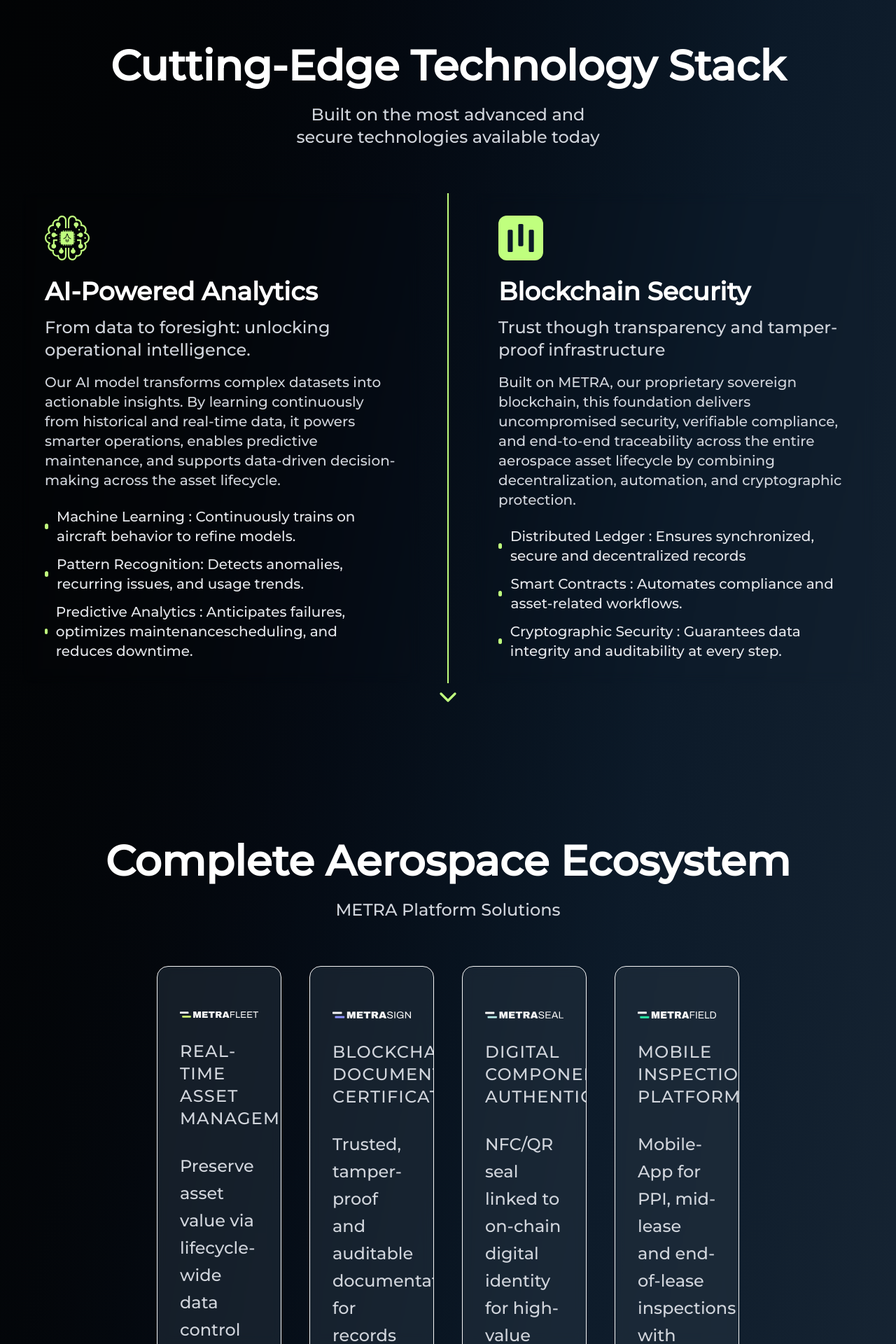
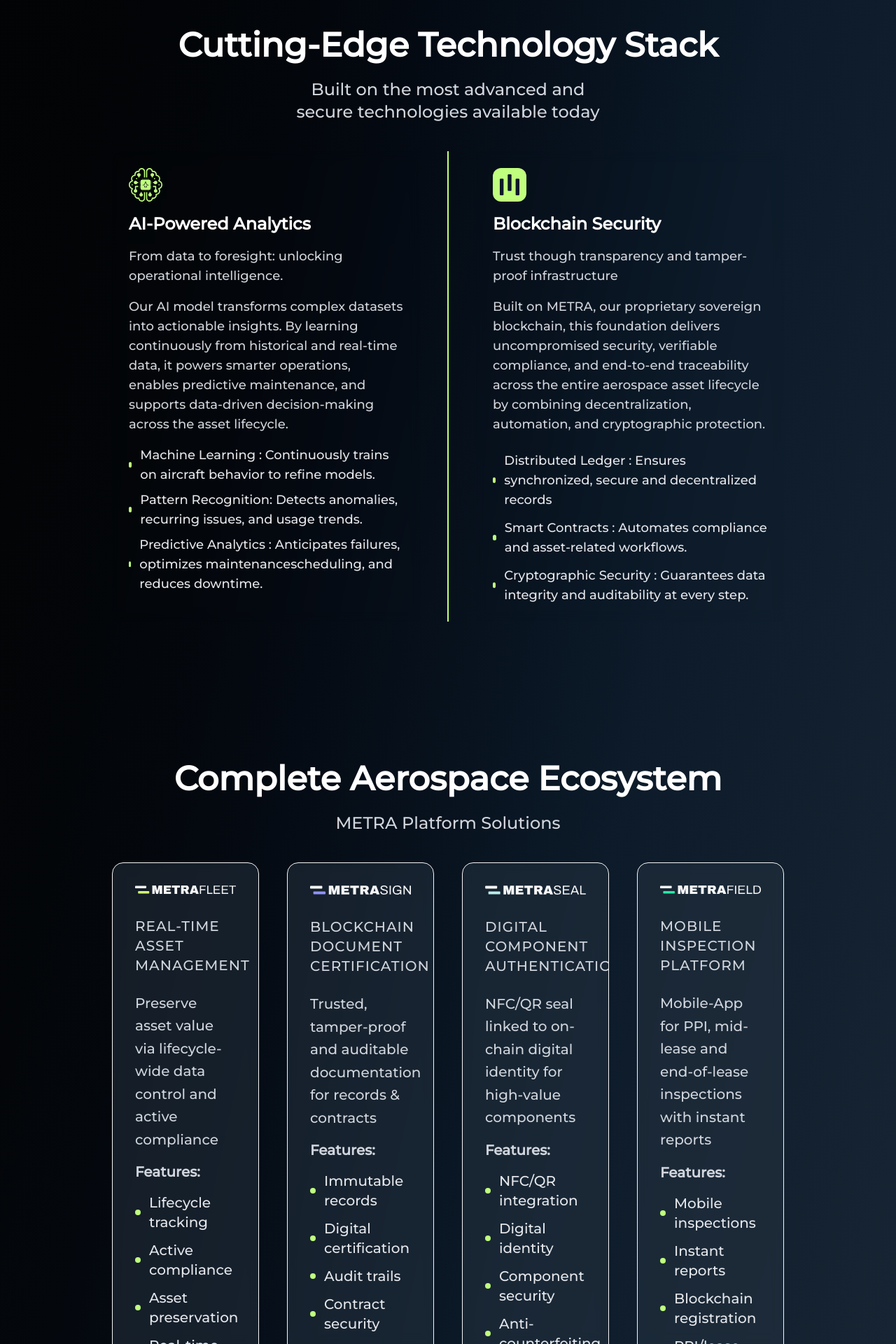
Before and after one commit to BlockService-FR/arts-innovations-landing, a Next.js app: page / in a window 1280 px wide. Shown: the part 880-2800 px from the top of the page at 70% size. Built offline with nearby package versions, Linux system fonts and the light colour scheme.

Commit message:
Improving responsive design

```diff
--- a/app/page.tsx
+++ b/app/page.tsx
@@ -5,6 +5,7 @@
 import Navigation from '@/components/Navigation'
 import HeroSection from '@/components/HeroSection'
 import AboutSection from '@/components/AboutSection'
+import ImpactSection from '@/components/ImpactSection'
 import ContactSection from '@/components/ContactSection'
 import Footer from '@/components/Footer'
 import TechnologySection from '@/components/TechnologySection'
@@ -26,6 +27,7 @@
       <HeroSection />
       <TechnologySection />
       <SolutionsSection />
+      <ImpactSection />
       <AboutSection />
       <FAQSection />
       <ContactSection />
--- a/components/AboutSection.tsx
+++ b/components/AboutSection.tsx
@@ -54,88 +54,9 @@
     },
   ];
 
-    const impactStats = [
-    {
-      icon: Shield,
-      value: 99.9,
-      labelKey: 'impact.stats.integrity.label',
-      descriptionKey: 'impact.stats.integrity.description'
-    },
-    {
-      icon: Clock,
-      value: 50,
-      labelKey: 'impact.stats.inspections.label',
-      descriptionKey: 'impact.stats.inspections.description'
-    },
-    {
-      icon: Eye,
-      value: 100,
-      labelKey: 'impact.stats.audit.label',
-      descriptionKey: 'impact.stats.audit.description'
-    },
-    {
-      icon: TrendingUp,
-      valueKey: 'impact.stats.monitoring.value',
-      labelKey: 'impact.stats.monitoring.label',
-      descriptionKey: 'impact.stats.monitoring.description'
-    }
-  ]
-
   return (
-    <section id="about" className="py-20 relative min-h-screen flex flex-col gap-16 justify-start items-center overflow-hidden mt-10">
-      <div className="max-w-[70vw] mx-auto my-auto px-4 sm:px-6 lg:px-8 grid grid-cols-1 md:grid-cols-2 gap-40">
-
-        <motion.div
-          initial={{ opacity: 0, y: 30 }}
-          whileInView={{ opacity: 1, y: 0 }}
-
-          className="mb-10 md:order-2 text-end"
-        >
-          <h2 className="text-4xl md:text-6xl font-space-grotesk font-bold mb-6 text-white text-balance">
-            {t('impact.title')}
-          </h2>
-          <p className="text-4xl text-gray-300 ml-auto mt-10">
-            {t('impact.subtitle')}
-          </p>
-          <p className="text-2xl text-gray-300 max-w-3xl ml-auto mt-10">
-            {t('impact.description')}
-          </p>
-        </motion.div>
-        <div className="grid grid-cols-1 md:grid-cols-2 gap-20 md:order-1">
-          {impactStats.map((stat, index) => {
-            const Icon = stat.icon
-            return (
-              <motion.div
-                key={index}
-                initial={{ opacity: 0, y: 50 }}
-                whileInView={{ opacity: 1, y: 0 }}
-
-                transition={{ delay: index * 0.1 }}
-                whileHover={{ scale: 1.05 }}
-                className="text-center p-6 bg-arts-teal/50 backdrop-blur-sm rounded-2xl border border-arts-light hover:border-arts-green transition-all duration-300"
-              >
-                <div className="w-16 h-16 bg-arts-green rounded-full flex items-center justify-center mx-auto mb-4">
-                  <Icon size={32} className="text-arts-navy" />
-                </div>
-                <motion.div
-                  initial={{ scale: 0 }}
-                  whileInView={{ scale: 1 }}
-
-                  transition={{ delay: index * 0.1 + 0.3, type: "spring" }}
-                  className="text-4xl font-bold text-arts-green mb-2"
-                >
-                  {/* <AnimatedCounter from={0} to={99} /> */}
-                  {stat.valueKey ? t(stat.valueKey) : <AnimatedCounter from={0} to={stat.value!} suffix="%"/>}
-                </motion.div>
-                <h3 className="text-xl font-semibold mb-2 text-white">{t(stat.labelKey)}</h3>
-                <p className="text-gray-300 text-sm">{t(stat.descriptionKey)}</p>
-              </motion.div>
-            )
-          })}
-        </div>
-
-      </div>
-      <div className="max-w-[70vw] mx-auto my-auto px-4 sm:px-6 lg:px-8">
+    <section id="about" className="py-20 relative min-h-screen flex flex-col gap-16 justify-start items-center overflow-hidden">
+      <div className="w-full lg:max-w-[80vw] mx-auto my-auto px-4 sm:px-6 lg:px-8">
         <div className="grid grid-cols-1 lg:grid-cols-2 gap-12 items-center">
           <div>
             <motion.div
@@ -143,10 +64,10 @@
               whileInView={{ opacity: 1, y: 0 }}
               className="text-start mb-10"
             >
-              <h2 className="text-4xl md:text-6xl font-space-grotesk font-bold mb-6 text-white text-balance">
+              <h2 className="text-4xl lg:text-5xl font-space-grotesk font-bold mb-6 text-white text-balance">
                 {t("about.title")}
               </h2>
-              <p className="text-4xl text-gray-300 mr-auto mt-10">
+              <p className="text-2xl text-gray-300 mr-auto mt-10">
                 {t("about.subtitle")}
               </p>
             </motion.div>
--- a/components/HeroSection.tsx
+++ b/components/HeroSection.tsx
@@ -84,12 +84,12 @@
             animate={{ opacity: 1, y: 0 }}
             transition={{ duration: 0.8 }}
           >
-            <h1 className="text-5xl md:text-7xl font-space-grotesk font-bold mb-6 pb-2 bg-gradient-to-r text-arts-light bg-clip-text">
+            <h1 className="text-4xl lg:text-5xl font-space-grotesk font-bold mb-6 pb-2 bg-gradient-to-r text-arts-light bg-clip-text">
               {t("hero.title.before")}{" "}
               <WordRotate className="text-arts-lime" words={heroWords} />{" "}
               {t("hero.title.after")}
             </h1>
-            <p className="text-xl md:text-2xl text-gray-200 mb-8 max-w-4xl mx-auto text-balance">
+            <p className="text-xl lg:text-2xl text-gray-200 mb-8 max-w-4xl mx-auto text-balance">
               {t("hero.subtitle")}
             </p>
           </motion.div>
--- /dev/null
+++ b/components/ImpactSection.tsx
@@ -0,0 +1,94 @@
+"use client";
+
+import { motion } from "framer-motion";
+import { useTranslation } from "react-i18next";
+import { Award, Users, Globe, Zap, TrendingUp, Clock, Shield, Eye } from "lucide-react";
+import AnimatedCounter from './ui/AnimatedCounter'
+
+export default function ImpactSection() {
+  const { t } = useTranslation();
+
+    const impactStats = [
+    {
+      icon: Shield,
+      value: 99.9,
+      labelKey: 'impact.stats.integrity.label',
+      descriptionKey: 'impact.stats.integrity.description'
+    },
+    {
+      icon: Clock,
+      value: 50,
+      labelKey: 'impact.stats.inspections.label',
+      descriptionKey: 'impact.stats.inspections.description'
+    },
+    {
+      icon: Eye,
+      value: 100,
+      labelKey: 'impact.stats.audit.label',
+      descriptionKey: 'impact.stats.audit.description'
+    },
+    {
+      icon: TrendingUp,
+      valueKey: 'impact.stats.monitoring.value',
+      labelKey: 'impact.stats.monitoring.label',
+      descriptionKey: 'impact.stats.monitoring.description'
+    }
+  ]
+
+  return (
+    <section id="impact" className="py-20 relative min-h-screen flex flex-col gap-16 justify-start items-center overflow-hidden">
+      <div className="w-full lg:max-w-[80vw] mx-auto my-auto px-4 sm:px-6 lg:px-8 grid grid-cols-1 lg:grid-cols-2 gap-10 lg:gap-40">
+
+        <motion.div
+          initial={{ opacity: 0, y: 30 }}
+          whileInView={{ opacity: 1, y: 0 }}
+
+          className="mb-10 lg:order-2 text-center lg:text-end"
+        >
+          <h2 className="text-4xl lg:text-5xl font-space-grotesk font-bold mb-6 text-white text-balance">
+            {t('impact.title')}
+          </h2>
+          <p className="text-2xl text-gray-300 ml-auto mt-10">
+            {t('impact.subtitle')}
+          </p>
+          <p className="text-2xl text-gray-300 max-w-3xl ml-auto mt-10">
+            {t('impact.description')}
+          </p>
+        </motion.div>
+        <div className="grid grid-cols-1 md:grid-cols-2 gap-20 lg:order-1">
+          {impactStats.map((stat, index) => {
+            const Icon = stat.icon
+            return (
+              <motion.div
+                key={index}
+                initial={{ opacity: 0, y: 50 }}
+                whileInView={{ opacity: 1, y: 0 }}
+
+                transition={{ delay: index * 0.1 }}
+                whileHover={{ scale: 1.05 }}
+                className="text-center p-6 bg-arts-teal/50 backdrop-blur-sm rounded-2xl border border-arts-light hover:border-arts-green transition-all duration-300"
+              >
+                <div className="w-16 h-16 bg-arts-green rounded-full flex items-center justify-center mx-auto mb-4">
+                  <Icon size={32} className="text-arts-navy" />
+                </div>
+                <motion.div
+                  initial={{ scale: 0 }}
+                  whileInView={{ scale: 1 }}
+
+                  transition={{ delay: index * 0.1 + 0.3, type: "spring" }}
+                  className="text-4xl font-bold text-arts-green mb-2"
+                >
+                  {/* <AnimatedCounter from={0} to={99} /> */}
+                  {stat.valueKey ? t(stat.valueKey) : <AnimatedCounter from={0} to={stat.value!} suffix="%"/>}
+                </motion.div>
+                <h3 className="text-xl font-semibold mb-2 text-white">{t(stat.labelKey)}</h3>
+                <p className="text-gray-300 text-sm">{t(stat.descriptionKey)}</p>
+              </motion.div>
+            )
+          })}
+        </div>
+
+      </div>
+    </section>
+  );
+}
--- a/components/Navigation.tsx
+++ b/components/Navigation.tsx
@@ -74,12 +74,12 @@
                 {t(`navigation.${item.key}`)}
               </motion.a>
             ))}
-            <LanguageSwitcher />
+            {/* <LanguageSwitcher /> */}
           </div>
 
           {/* Mobile Menu Button */}
           <div className="md:hidden flex items-center space-x-4">
-            <LanguageSwitcher />
+            {/* <LanguageSwitcher /> */}
             <button
               onClick={() => setIsMobileMenuOpen(!isMobileMenuOpen)}
               className="text-white hover:text-arts-green transition-colors duration-200"
--- a/components/SolutionsSection.tsx
+++ b/components/SolutionsSection.tsx
@@ -208,18 +208,18 @@
             <motion.div
           initial={{ opacity: 0, y: 30 }}
           whileInView={{ opacity: 1, y: 0 }}
-          className="text-center mb-16 mt-16"
+          className="text-center mb-6 mt-6 lg:mb-10 lg:mt-10"
         >
-          <h2 className="text-4xl md:text-6xl font-space-grotesk font-bold mb-6 text-white text-balance">
+          <h2 className="text-4xl lg:text-5xl font-space-grotesk font-bold mb-6 text-white text-balance">
             {t("solutions.title")}
           </h2>
           <p className="text-2xl text-gray-300 max-w-3xl mx-auto text-balance">
             {t("solutions.subtitle")}
           </p>
         </motion.div>
-      <div className="max-w-[70vw] mx-auto px-4 sm:px-6 lg:px-8 flex-grow items-center flex">
+      <div className="w-full lg:max-w-[80vw] mx-auto px-4 sm:px-6 lg:px-8 flex-grow items-center flex">
 
-        <div className="grid grid-cols-1 md:grid-cols-4 gap-10 h-full">
+        <div className="grid grid-cols-1 md:grid-cols-2 lg:grid-cols-4 gap-5 lg:gap-10 h-full">
           {solutions.map((solution, index) => {
             return (
               <motion.div
@@ -247,7 +247,7 @@
                   whileInView="visible"
                   // viewport={{ once: true }}
                 >
-                  <div className="w-full h-auto mb-8 mt-8 max-w-xs items-start">
+                  <div className="w-full h-auto mb-8 max-w-xs items-start">
                     <Image
                       src={solution.image}
                       alt={t(solution.titleKey)}
@@ -263,10 +263,7 @@
                   </div>
 
                   <div className="space-y-2">
-                  </div>
-
-                  <div className="space-y-2">
-                    <p className="text-2xl font-medium text-gray-300 uppercase tracking-wider">
+                    <p className="text-lg lg:text-xl font-medium text-gray-300 uppercase tracking-wider">
                       {t(solution.subtitleKey)}
                     </p>
                   </div>
@@ -279,27 +276,27 @@
                   initial="hidden"
                   whileInView="visible"
                   // viewport={{ once: true }}
-                  className="space-y-8"
+                  className="space-y-4"
                 >
                   {/* Description */}
                   <motion.div
                     variants={contentItemVariants}
-                    className="mt-8"
+                    className="mt-6"
                   >
-                    <p className="text-2xl text-gray-300 leading-relaxed font-medium">
+                    <p className="text-xl text-gray-300 leading-relaxed font-medium">
                       {t(solution.descriptionKey)}
                     </p>
                   </motion.div>
 
                   {/* Features Section */}
                   <motion.div variants={contentItemVariants}>
-                    <h4 className="text-2xl font-semibold text-gray-300 mb-4">
+                    <h4 className="text-xl font-semibold text-gray-300 mb-4">
                       {t("solutions.keyFeatures")}
                     </h4>
 
                     <motion.ul
                       variants={featuresContainerVariants}
-                      className="space-y-3 text-2xl"
+                      className="space-y-3 text-xl"
                     >
                       {solution.featuresKeys.map((benefitKey, benefitIndex) => (
                         <motion.li
@@ -323,7 +320,7 @@
         </div>
       </div>
              {/* CTA Button - Positioned at bottom of section */}
-      <motion.div
+      {/* <motion.div
         initial={{ opacity: 0, y: 30 }}
         animate={{ opacity: 1, y: 0 }}
         transition={{ duration: 0.8, delay: 0.3 }}
@@ -337,7 +334,7 @@
         >
           <ChevronDown size={40} />
         </motion.button>
-      </motion.div>
+      </motion.div> */}
     </section>
   );
 }
--- a/components/TechnologySection.tsx
+++ b/components/TechnologySection.tsx
@@ -282,16 +282,16 @@
       <motion.div
         initial={{ opacity: 0, y: 30 }}
         whileInView={{ opacity: 1, y: 0 }}
-        className="text-center mb-16 mt-16"
+        className="text-center mb-6 mt-6 lg:mb-10 lg:mt-10"
       >
-        <h2 className="text-4xl md:text-6xl font-space-grotesk font-bold mb-6 text-white text-balance">
+        <h2 className="text-4xl lg:text-5xl font-space-grotesk font-bold mb-6 text-white text-balance">
           {t("technology.title")}
         </h2>
         <p className="text-2xl text-gray-300 max-w-3xl mx-auto text-balance">
           {t("technology.subtitle")}
         </p>
       </motion.div>
-      <div className="max-w-7xl mx-auto px-4 sm:px-6 lg:px-8 flex-grow items-center flex">
+      <div className="w-full lg:max-w-[80vw] mx-auto px-4 sm:px-6 lg:px-8 flex-grow items-center flex">
         <motion.div
           variants={splitContainerVariants}
           className="grid grid-cols-1 md:grid-cols-2 gap-20 relative"
@@ -304,12 +304,12 @@
               scale: 1.02,
               transition: { duration: 0.2 },
             }}
-            className="backdrop-blur-sm p-8 transition-all duration-300"
+            className="backdrop-blur-sm p-6 transition-all duration-300"
           >
             <motion.div variants={contentVariants}>
               <motion.div
                 variants={iconVariants}
-                className="w-16 h-16 rounded-xl flex items-center justify-center mb-6"
+                className="w-12 h-12 rounded-xl flex items-center justify-center mb-4"
               >
                 <Image
                   src="/ai.svg"
@@ -322,27 +322,27 @@
 
               <motion.h3
                 variants={itemVariants}
-                className="text-4xl font-bold mb-4 text-white"
+                className="text-xl lg:text-2xl font-bold mb-4 text-white"
               >
                 {t("technology.ai.title")}
               </motion.h3>
               <motion.p
                 variants={itemVariants}
-                className="text-2xl text-gray-300 mb-4"
+                className="text-md lg:text-lg text-gray-300 mb-4"
               >
                 {t("technology.ai.subtitle")}
               </motion.p>
 
               <motion.p
                 variants={itemVariants}
-                className="text-xl text-gray-300 mb-6"
+                className="text-md lg:text-lg text-gray-300 mb-4"
               >
                 {t("technology.ai.description")}
               </motion.p>
 
               <motion.ul
                 variants={featureListVariants}
-                className="text-xl space-y-3"
+                className="text-md lg:text-lg space-y-2"
               >
                 {aiBenefitsKeys.map((benefitKey, benefitIndex) => (
                   <motion.li
@@ -383,12 +383,12 @@
               scale: 1.02,
               transition: { duration: 0.2 },
             }}
-            className="backdrop-blur-sm p-8 transition-all duration-300"
+            className="backdrop-blur-sm p-6 transition-all duration-300"
           >
             <motion.div variants={contentVariants}>
               <motion.div
                 variants={iconVariants}
-                className="w-16 h-16 rounded-xl bg-arts-green flex items-center justify-center mb-6"
+                className="w-12 h-12 rounded-xl bg-arts-green flex items-center justify-center mb-4"
               >
                 <Image
                   src="/blockchain.svg"
@@ -401,28 +401,28 @@
 
               <motion.h3
                 variants={itemVariants}
-                className="text-4xl font-bold mb-4 text-white"
+                className="text-xl lg:text-2xl font-bold mb-4 text-white"
               >
                 {t("technology.blockchain.title")}
               </motion.h3>
 
               <motion.p
                 variants={itemVariants}
-                className="text-2xl mb-4 text-gray-300"
+                className="text-md lg:text-lg mb-4 text-gray-300"
               >
                 {t("technology.blockchain.subtitle")}
               </motion.p>
 
               <motion.p
                 variants={itemVariants}
-                className="text-xl text-gray-300 mb-6"
+                className="text-md lg:text-lg text-gray-300 mb-6"
               >
                 {t("technology.blockchain.description")}
               </motion.p>
 
               <motion.ul
                 variants={featureListVariants}
-                className="text-xl space-y-3"
+                className="text-md lg:text-lg space-y-3"
               >
                 {blockchainBenefitsKeys.map((benefitKey, benefitIndex) => (
                   <motion.li
@@ -450,7 +450,7 @@
       </div>
 
             {/* CTA Button - Positioned at bottom of section */}
-      <motion.div
+      {/* <motion.div
         initial={{ opacity: 0, y: 30 }}
         animate={{ opacity: 1, y: 0 }}
         transition={{ duration: 0.8, delay: 0.3 }}
@@ -464,7 +464,7 @@
         >
           <ChevronDown size={40} />
         </motion.button>
-      </motion.div>
+      </motion.div> */}
     </motion.section>
   );
 }
--- a/lib/i18n.ts
+++ b/lib/i18n.ts
@@ -8,8 +8,8 @@
 
 const resources = {
   en: { translation: en },
-  de: { translation: de },
-  fr: { translation: fr }
+  // de: { translation: de },
+  // fr: { translation: fr }
 }
 
 i18n
```
